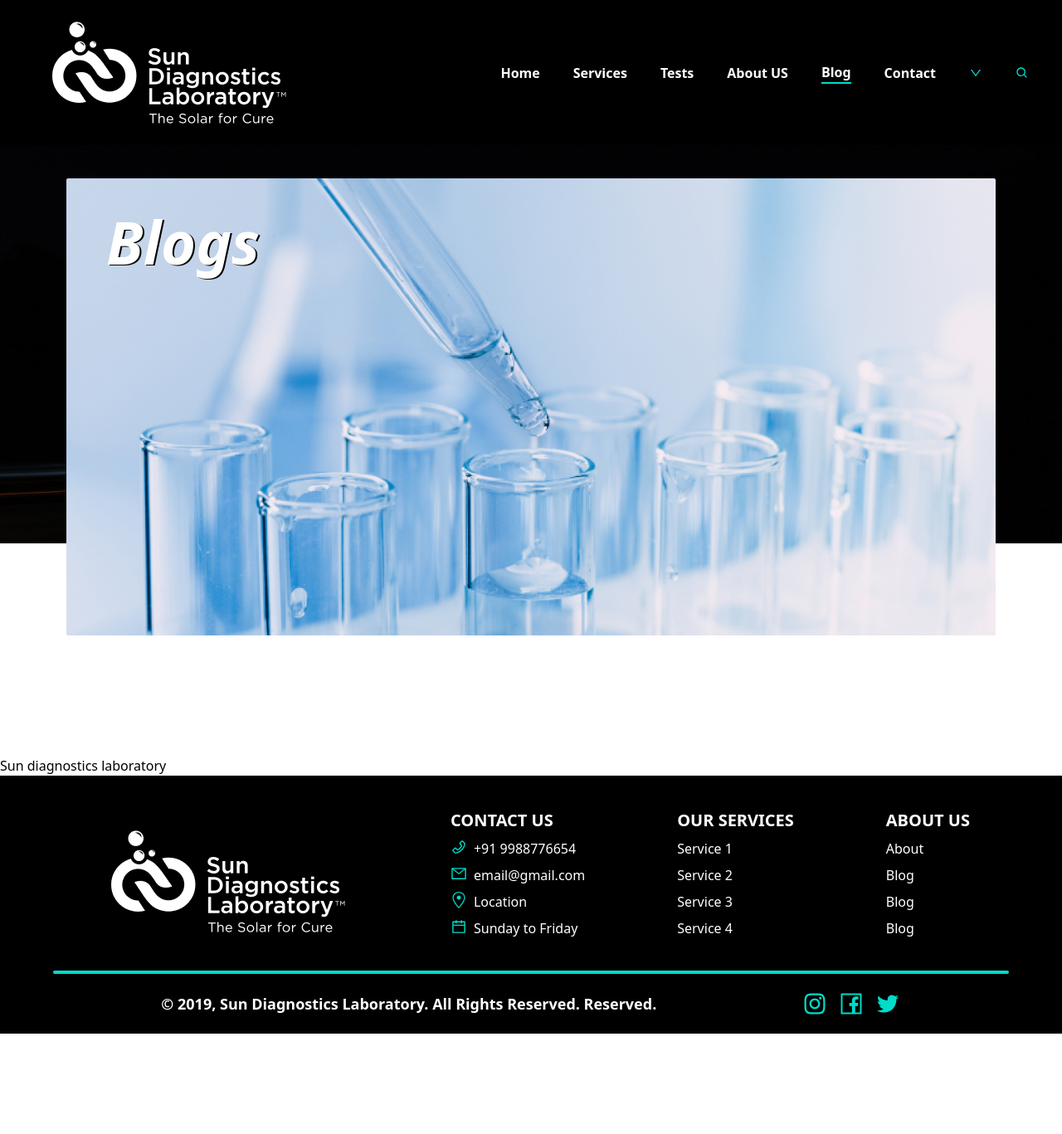
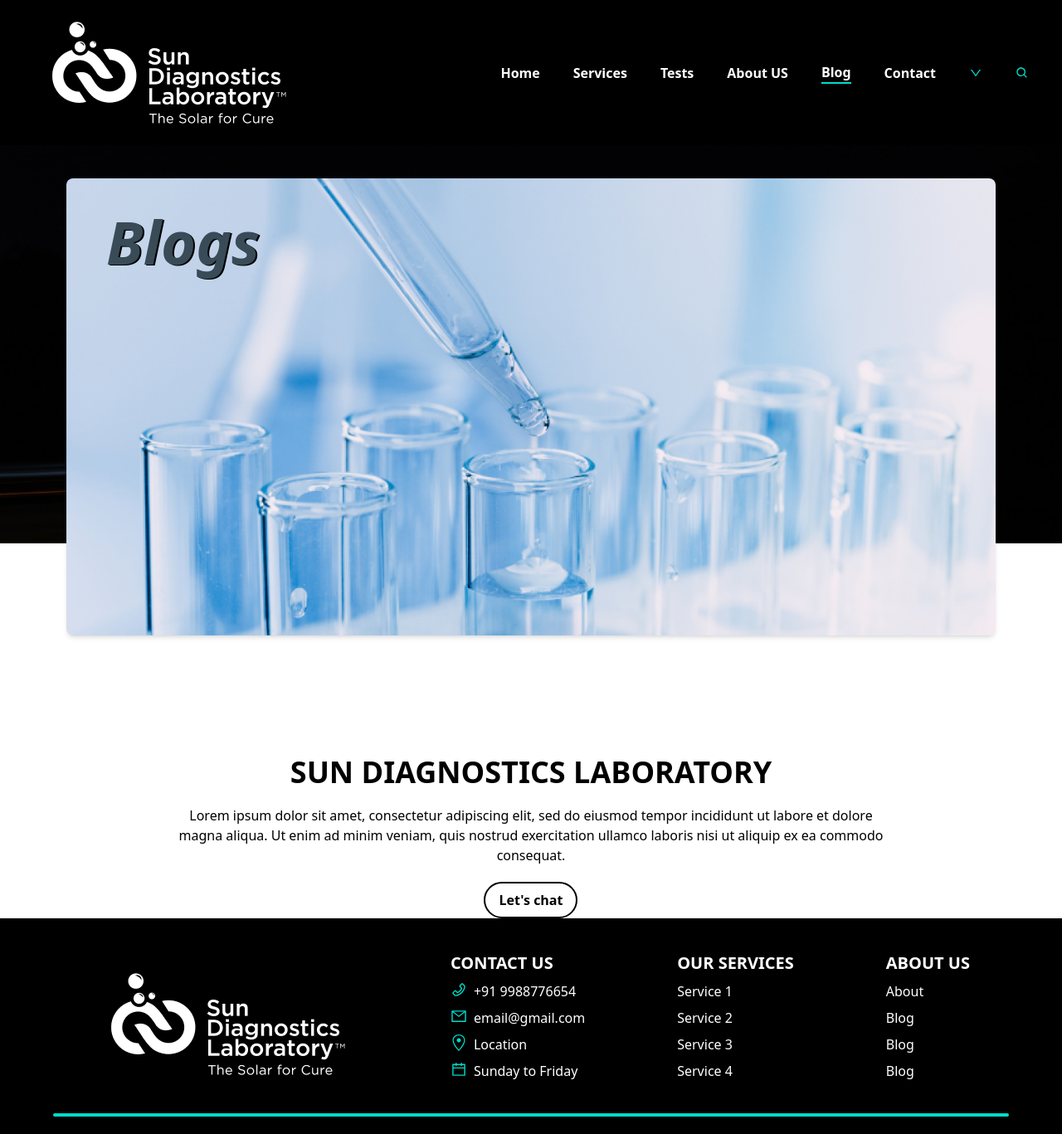
Before and after one commit to NEXT-BUG/sun-diagnostic-laboratory, a Next.js app: page /blogs in a window 1280 px wide. Shown: the top 1367 px of the page at 83% size. Before the commit the page ends 1246 px from the top, so only its background shows below. Built offline with nearby package versions, Linux system fonts and the light colour scheme.

Commit message:
Added Ubuntu Fonts

```diff
--- a/components/blogs/Hero.js
+++ b/components/blogs/Hero.js
@@ -7,9 +7,9 @@ const Hero = () => {
       <div className="relative px-20 py-10 h-full w-fit mx-auto">
         <Image
           src={require("../../assets/images/blogs-hero.png")}
-          className="rounded-sm"
+          className="rounded-lg shadow-md"
         />
-        <h1 className="absolute top-20 text-shadow-sm left-32 text-7xl italic font-bold text-white">
+        <h1 className="absolute top-20 text-shadow-sm left-32 text-7xl italic font-bold text-[#394B57]">
           Blogs
         </h1>
       </div>
--- a/pages/blogs.js
+++ b/pages/blogs.js
@@ -11,8 +11,20 @@ const Blogs = () => {
       </Head>
 
       <Hero />
-      <div>
-        <h1>Sun diagnostics laboratory</h1>
+
+      <div className="text-center w-2/3 mx-auto space-y-5">
+        <h1 className="font-bold text-4xl uppercase">
+          Sun diagnostics laboratory
+        </h1>
+        <p className="text-md">
+          Lorem ipsum dolor sit amet, consectetur adipiscing elit, sed do
+          eiusmod tempor incididunt ut labore et dolore magna aliqua. Ut enim ad
+          minim veniam, quis nostrud exercitation ullamco laboris nisi ut
+          aliquip ex ea commodo consequat.
+        </p>
+        <button className="border-2 px-4 py-2 rounded-full border-black font-bold">
+          Let's chat
+        </button>
       </div>
     </div>
   );
--- a/styles/globals.css
+++ b/styles/globals.css
@@ -1,6 +1,8 @@
 @tailwind base;
 @tailwind components;
 @tailwind utilities;
+
+@import url("https://fonts.googleapis.com/css2?family=Ubuntu:wght@700&display=swap");
 
 .main-bg {
   background: linear-gradient(
--- a/tailwind.config.js
+++ b/tailwind.config.js
@@ -9,6 +9,9 @@ module.exports = {
       colors: {
         primary: "#00DCC9",
       },
+      fontFamily: {
+        ubuntu: ["Ubuntu", "sans-serif"],
+      },
     },
   },
   plugins: [],
```
